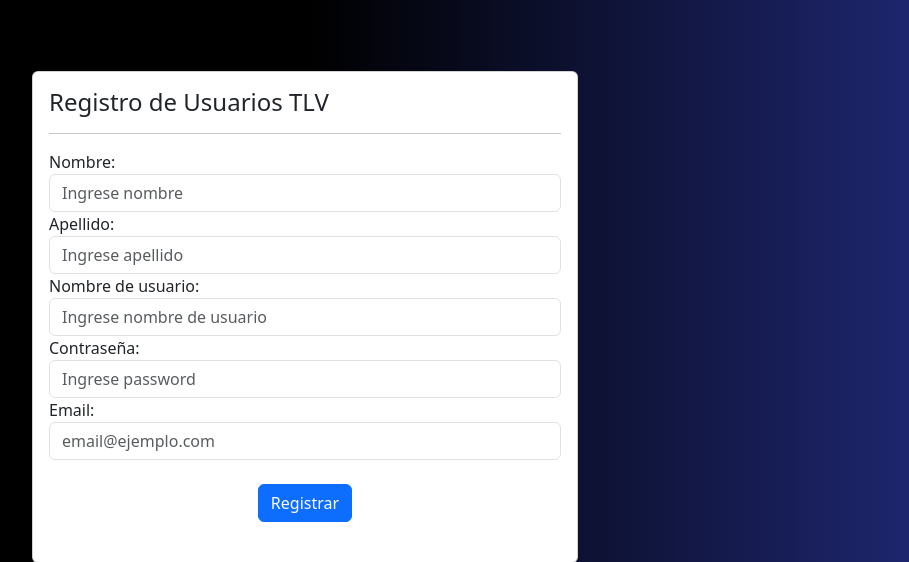
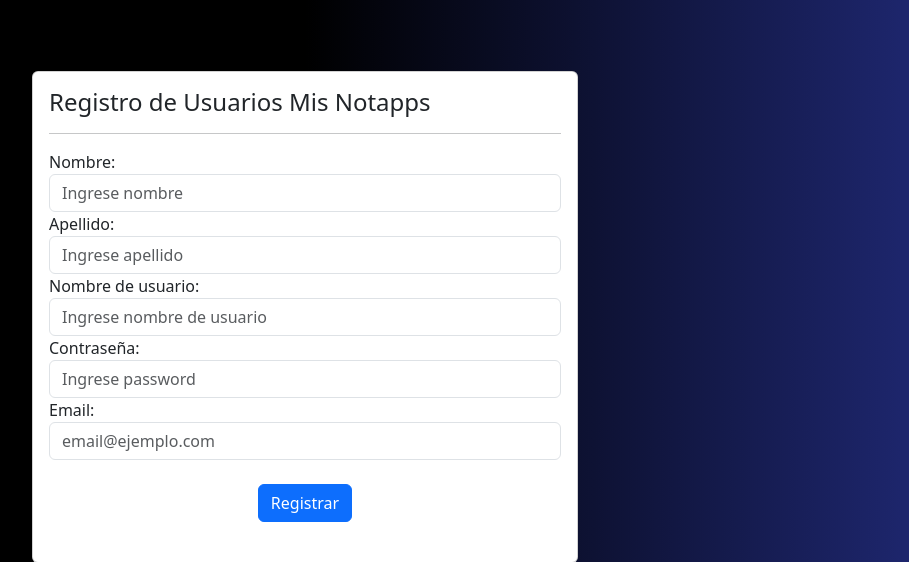
Before and after one commit to Leonardo-Rodenas/Trabajos-Individuales-Modulo-7, a Django app: page /registro/ in a window 1280 px wide. Shown: the part 184-746 px from the top of the page, without its empty margins (335-1244 px from the left). Run offline with Django 4.2, Linux system fonts and the light colour scheme; some libraries are stand-ins or nearby versions.

Commit message:
otra actualizacion en formulario registro

```diff
--- a/ejercicio_individual/app_registro/templates/registro.html
+++ b/ejercicio_individual/app_registro/templates/registro.html
@@ -9,7 +9,7 @@
     <div class="col-md-6">
       <div class="card">
         <div class="card-body">
-          <p class="h4 fs-4 card-title">Registro de Usuarios TLV</p>
+          <p class="h4 fs-4 card-title">Registro de Usuarios Mis Notapps</p>
           <hr class="bg-dark">
           <form method="post">
             {% csrf_token %}
```
Also changed, not shown: ejercicio_individual/db.sqlite3.
